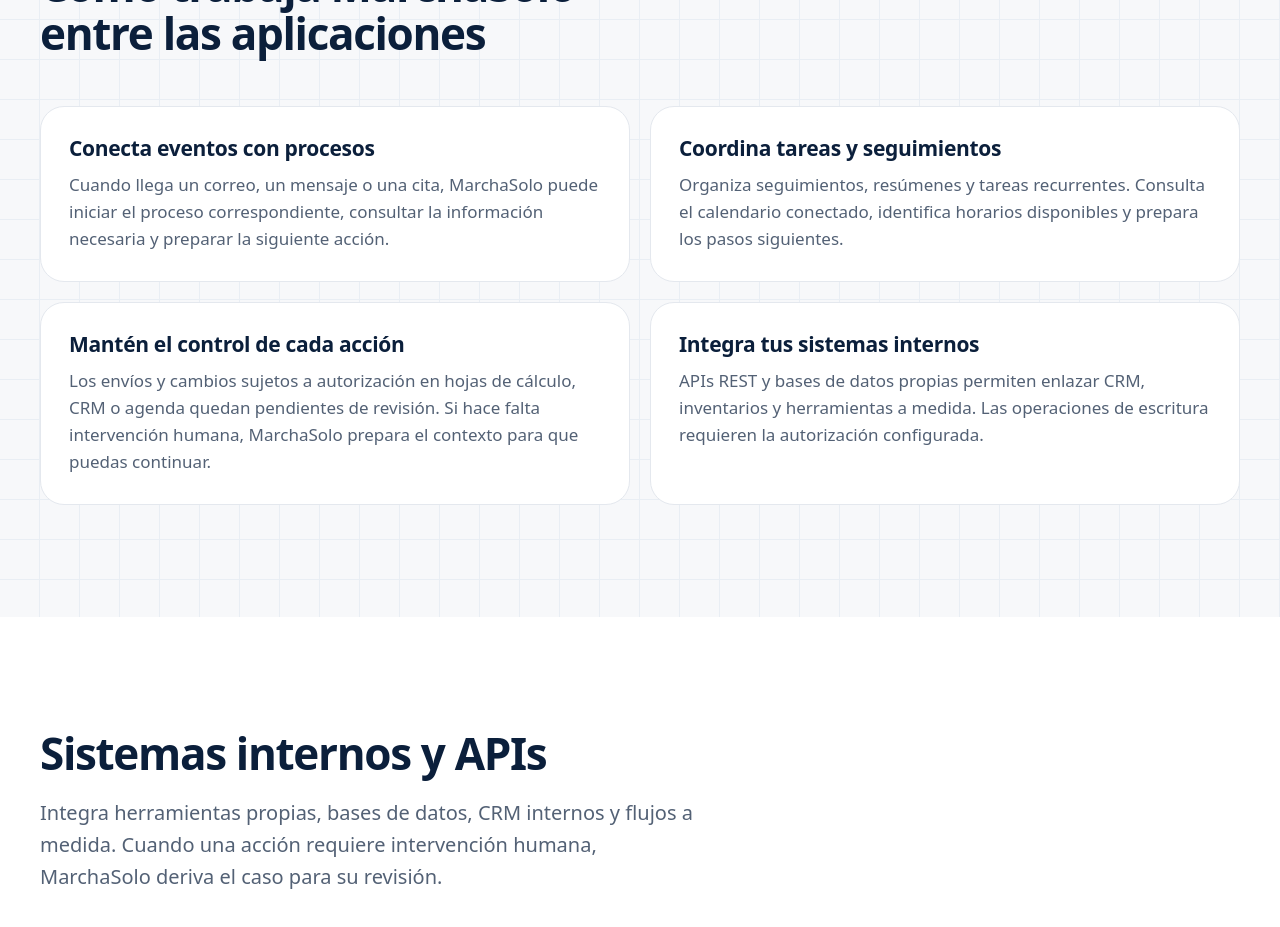
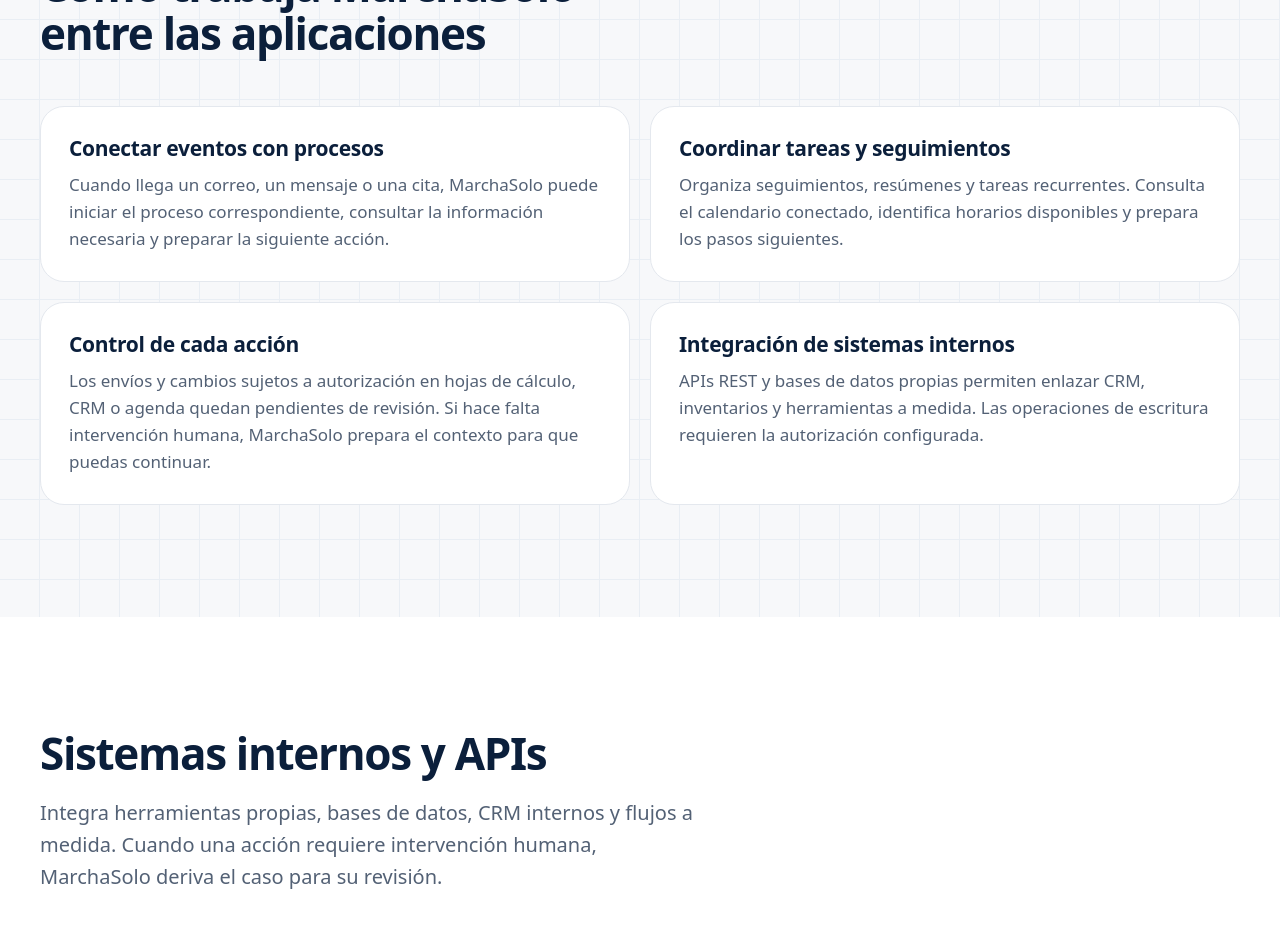
Before and after one commit to CESARKUBEREK/Delega, a Next.js app: page /integraciones in a window 1280 px wide. Shown: the part 1380-2307 px from the top of the page. Built offline with nearby package versions, Linux system fonts and the light colour scheme; no server answers.

Commit message:
Refine neutral Spanish copy in page.tsx

```diff
--- a/src/app/integraciones/page.tsx
+++ b/src/app/integraciones/page.tsx
@@ -39,19 +39,19 @@ const APPS: AppIcon[] = [
 
 const CAPABILITIES = [
   {
-    title: "Conecta eventos con procesos",
+    title: "Conectar eventos con procesos",
     body: "Cuando llega un correo, un mensaje o una cita, MarchaSolo puede iniciar el proceso correspondiente, consultar la información necesaria y preparar la siguiente acción.",
   },
   {
-    title: "Coordina tareas y seguimientos",
+    title: "Coordinar tareas y seguimientos",
     body: "Organiza seguimientos, resúmenes y tareas recurrentes. Consulta el calendario conectado, identifica horarios disponibles y prepara los pasos siguientes.",
   },
   {
-    title: "Mantén el control de cada acción",
+    title: "Control de cada acción",
     body: "Los envíos y cambios sujetos a autorización en hojas de cálculo, CRM o agenda quedan pendientes de revisión. Si hace falta intervención humana, MarchaSolo prepara el contexto para que puedas continuar.",
   },
   {
-    title: "Integra tus sistemas internos",
+    title: "Integración de sistemas internos",
     body: "APIs REST y bases de datos propias permiten enlazar CRM, inventarios y herramientas a medida. Las operaciones de escritura requieren la autorización configurada.",
   },
 ]
```
